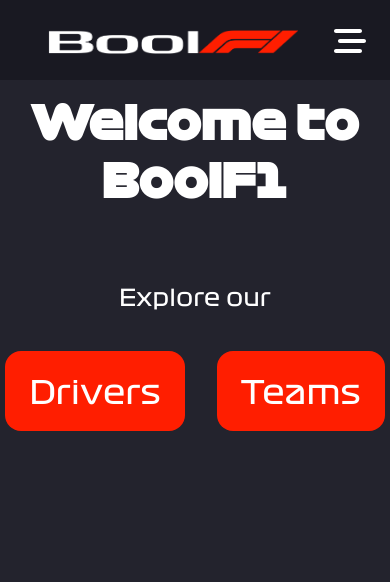
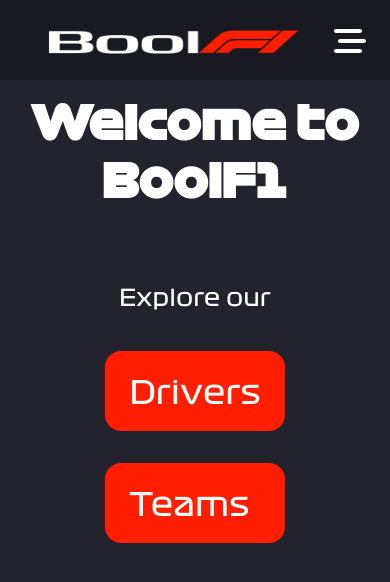
Before and after one commit to MattiaZecchinato/bool-f1, a React (Vite) app in the folder frontend/: page / in a window 390 px wide. Shown: the top 582 px of the page. Built offline with nearby package versions, Linux system fonts and the light colour scheme.

Commit message:
style: add media query

```diff
--- a/frontend/src/styles/pages/HomePage.css
+++ b/frontend/src/styles/pages/HomePage.css
@@ -24,3 +24,10 @@
 .btn-box a:hover {
     transform: scale(1.05);
 }
+
+@media screen and (max-width: 468px) {
+    .btn-box {
+        flex-direction: column;
+        gap: 2rem;
+    }
+}
```
